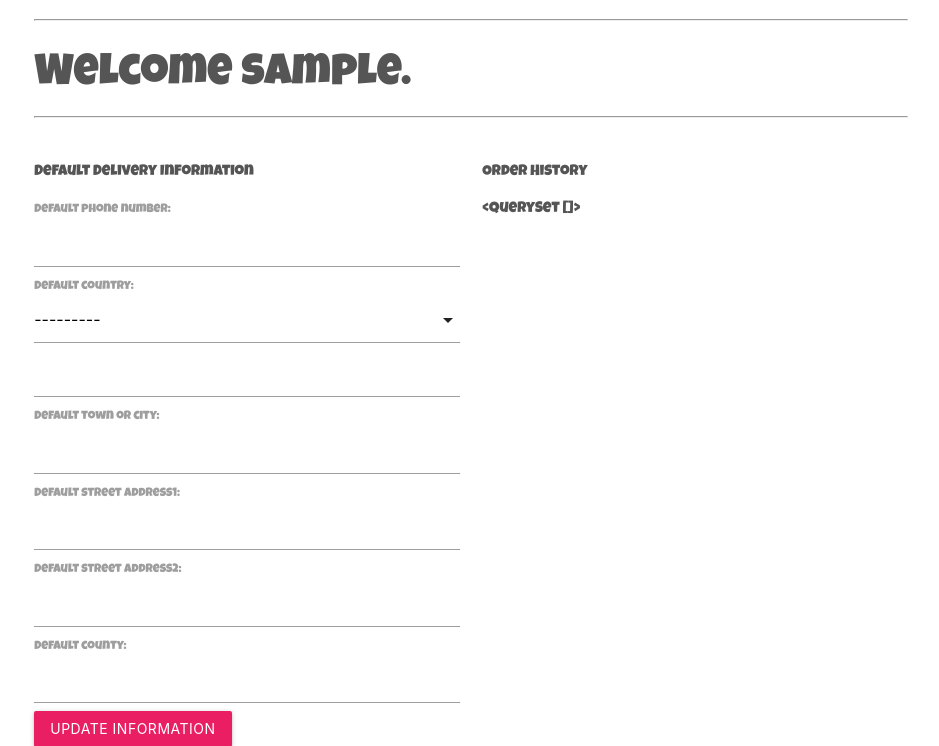
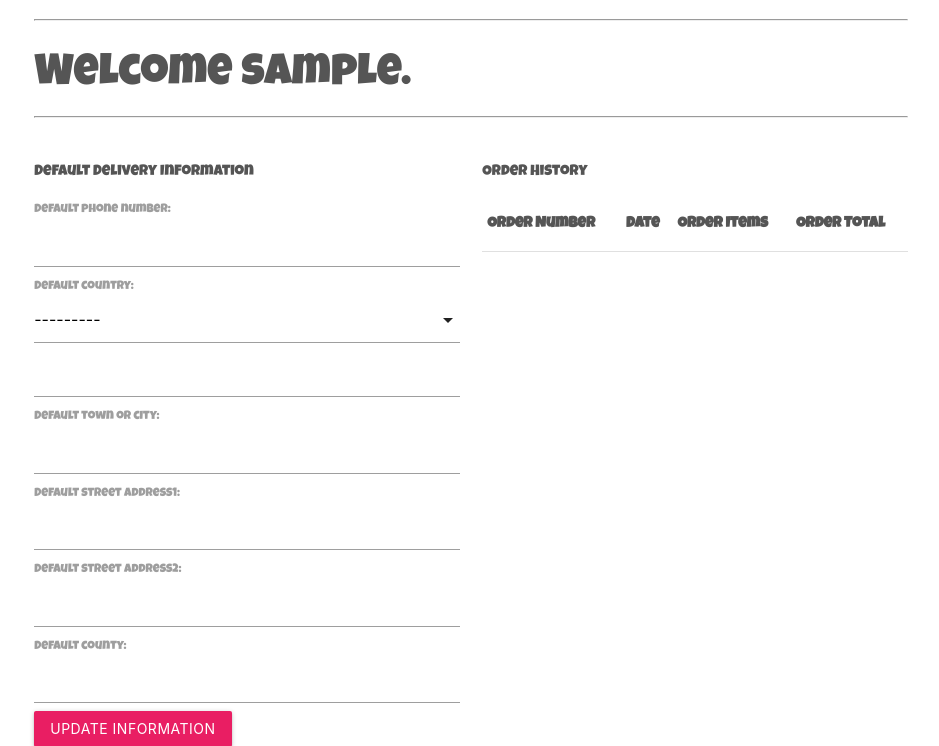
Before and after one commit to Code-Institute-Submissions/sniclasj-just-tri-it_JanResub, a Django app: page /profiles/ in a window 1280 px wide. Shown: the part 177-923 px from the top of the page, without its empty margins (169-1108 px from the left). Run offline with Django 3.2, Linux system fonts and the light colour scheme; the visitor is signed in with stand-in values (Sample User, id 1); data comes from the database, SQL or seed files in the repository; data that the repository does not hold is empty; some libraries are stand-ins or nearby versions.

Commit message:
Add placeholder table for order history

```diff
--- a/profiles/templates/profiles/profile.html
+++ b/profiles/templates/profiles/profile.html
@@ -33,7 +33,25 @@
         </div>
         <div class="col s6">
             <p>Order History</p>
-            {{ orders }}
+            <table>
+                <thead>
+                  <tr>
+                      <th>Order Number</th>
+                      <th>Date</th>
+                      <th>Order Items</th>
+                      <th>Order Total</th>
+                  </tr>
+                </thead>
+
+                <tbody>
+                    {% for order in orders %}
+                    <tr>
+                        <td> Order Number </td>
+                        <td> Order Date </td>
+                        <td> Order Grand Total </td>
+                    </tr>
+                    {% endfor %}
+                </tbody>
         </div>
     </div>
     {% endblock %}
```
